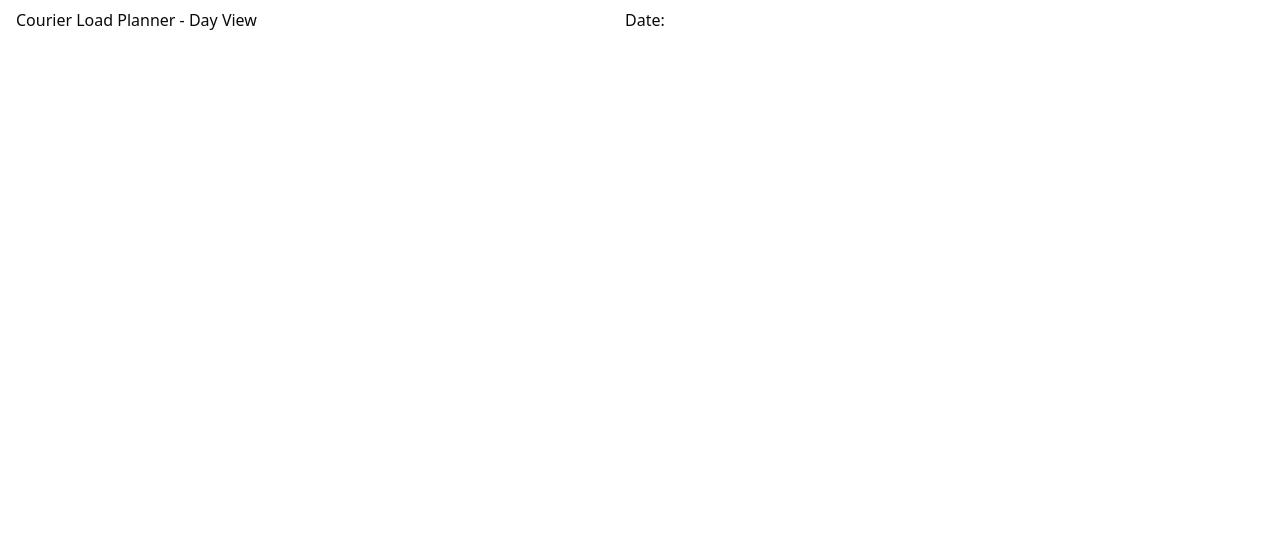
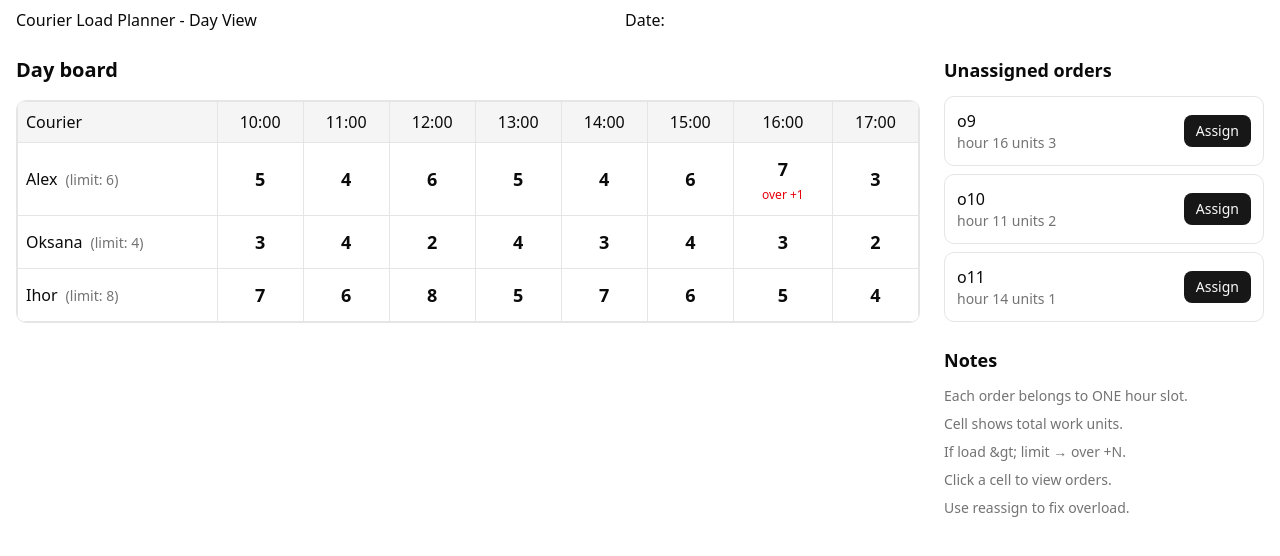
Before and after one commit to Vovchik333/courier-load-planner, a React (Vite) app in the folder client/: page / in a window 1280 px wide. Shown: the top 556 px of the page. Built offline with nearby package versions, Linux system fonts and the light colour scheme.

Commit message:
added day board component

```diff
--- a/client/src/App.tsx
+++ b/client/src/App.tsx
@@ -1,10 +1,12 @@
 import { Header } from "./components/Header"
+import { DayBoard } from "./components/DayBoard"
 
 function App() {
   return (
     <>
       <Header/>
-      <main>
+      <main className="p-4">
+        <DayBoard />
       </main>
     </>
   )
--- /dev/null
+++ b/client/src/components/DayBoard/index.tsx
@@ -0,0 +1,92 @@
+import type { Courier } from "@/common/types/courier.type";
+import { Notes } from "../Notes";
+import { UnassignedOrders } from "../UnassignedOrders";
+import { formatHour } from "@/helpers/date.helper";
+import type { HourSlot } from "@/common/types/hour-slot.type";
+
+const couriers: Courier[] = [
+  { name: "Alex", limit: 6 },
+  { name: "Oksana", limit: 4 },
+  { name: "Ihor", limit: 8 },
+]
+
+const hours = [10, 11, 12, 13, 14, 15, 16, 17]
+
+const hourSlots: HourSlot[] = [
+  { hour: 10, load: { Alex: 5, Oksana: 3, Ihor: 7 } },
+  { hour: 11, load: { Alex: 4, Oksana: 4, Ihor: 6 } },
+  { hour: 12, load: { Alex: 6, Oksana: 2, Ihor: 8 } },
+  { hour: 13, load: { Alex: 5, Oksana: 4, Ihor: 5 } },
+  { hour: 14, load: { Alex: 4, Oksana: 3, Ihor: 7 } },
+  { hour: 15, load: { Alex: 6, Oksana: 4, Ihor: 6 } },
+  { hour: 16, load: { Alex: 7, Oksana: 3, Ihor: 5 } },
+  { hour: 17, load: { Alex: 3, Oksana: 2, Ihor: 4 } },
+]
+
+export function DayBoard() {
+  const getOverload = (courierName: string, load: number) => {
+    const courier = couriers.find((c) => c.name === courierName)
+    if (!courier) return 0
+    return load > courier.limit ? load - courier.limit : 0
+  }
+
+  return (
+    <div className="flex gap-6">
+      <div className="flex-1">
+        <h2 className="text-xl font-semibold mb-4">Day board</h2>
+        <div className="border rounded-lg overflow-hidden">
+          <table className="w-full border-collapse">
+            <thead>
+              <tr className="bg-muted">
+                <th className="border p-2 text-left font-medium">Courier</th>
+                {hours.map((hour) => (
+                  <th key={hour} className="border p-2 text-center font-medium">
+                    {formatHour(hour)}
+                  </th>
+                ))}
+              </tr>
+            </thead>
+            <tbody>
+              {couriers.map((courier) => (
+                <tr key={courier.name}>
+                  <td className="border p-2 font-medium">
+                    {courier.name}
+                    <span className="text-muted-foreground text-sm ml-2">
+                      (limit: {courier.limit})
+                    </span>
+                  </td>
+                  {hours.map((hour) => {
+                    const slot = hourSlots.find((s) => s.hour === hour)
+                    const load = slot?.load[courier.name] || 0
+                    const overload = getOverload(courier.name, load)
+
+                    return (
+                      <td
+                        key={`${courier.name}-${hour}`}
+                        className="border p-3 text-center cursor-pointer hover:bg-accent transition-colors"
+                      >
+                        <div className="flex flex-col items-center gap-1">
+                          <span className="text-lg font-semibold">{load}</span>
+                          {overload > 0 && (
+                            <span className="text-xs text-destructive font-medium">
+                              over +{overload}
+                            </span>
+                          )}
+                        </div>
+                      </td>
+                    )
+                  })}
+                </tr>
+              ))}
+            </tbody>
+          </table>
+        </div>
+      </div>
+
+      <div className="w-80 space-y-6">
+        <UnassignedOrders />
+        <Notes />
+      </div>
+    </div>
+  )
+}
--- /dev/null
+++ b/client/src/helpers/date.helper.ts
@@ -0,0 +1,3 @@
+export const formatHour = (hour: number): string => {
+  return `${hour}:00`
+}
```
